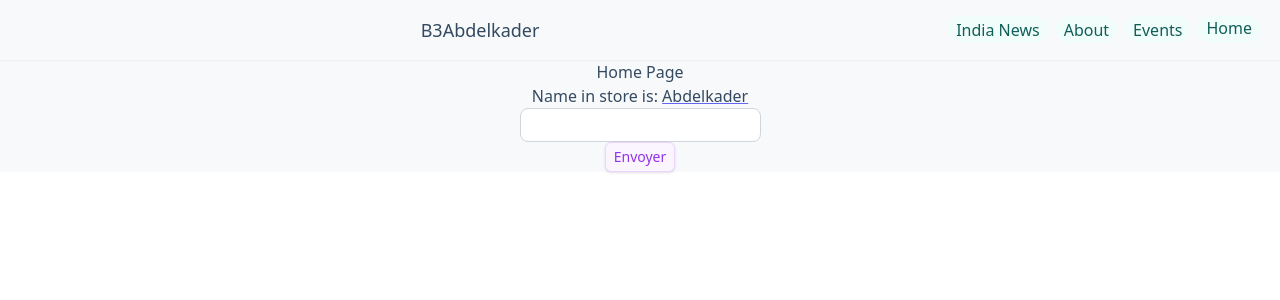
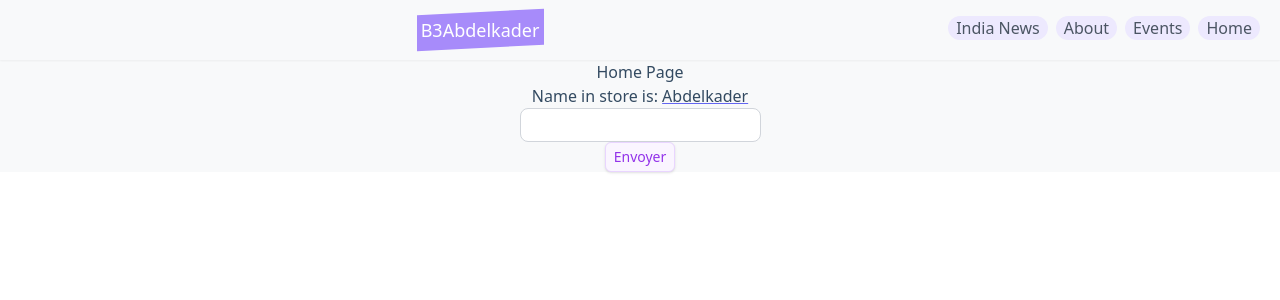
Before and after one commit to B3Abdelkader/vvt, a Vue app: page / in a window 1280 px wide. Shown: the top 300 px of the page. Built offline with nearby package versions, Linux system fonts and the light colour scheme.

Commit message:
some css tailwind o/

```diff
--- a/src/App.vue
+++ b/src/App.vue
@@ -5,62 +5,82 @@
 
 <template>
     <header class="p-4 shadow-sm">
-        <div class="inline-block text-lg"><h1>B3Abdelkader</h1></div>
+        <div class="inline-block text-lg">
+            <h1>
+                <span
+                    class="
+                        before:block
+                        before:absolute
+                        before:-inset-1
+                        before:-skew-y-3
+                        before:bg-violet-400
+                        relative
+                        inline-block
+                    "
+                    ><span class="relative text-white">B3Abdelkader</span></span
+                >
+            </h1>
+        </div>
+
         <router-link
             class="
                 inline-block
                 top-auto
-                text-teal-800
+                text-gray-600
                 float-right
                 rounded-full
                 mx-1
                 px-2
-                bg-teal-50
+                bg-violet-100
+                hover:animate-pulse
             "
             to="/"
-            ><a href="#" class="align-middle"></a>Home</router-link
+            >Home</router-link
         >
         <router-link
             class="
                 inline-block
                 top-auto
-                text-teal-800
+                text-gray-600
                 float-right
                 rounded-full
                 mx-1
                 px-2
-                bg-teal-50
+                bg-violet-100
+                hover:animate-pulse
             "
             to="/events"
-            ><a href="#" class="align-middle">Events</a></router-link
+            >Events</router-link
         >
         <router-link
             class="
                 inline-block
                 top-auto
-                text-teal-800
+                text-gray-600
                 float-right
                 rounded-full
                 mx-1
                 px-2
-                bg-teal-50
+                bg-violet-100
+                hover:animate-pulse
             "
             to="/about"
-            ><a href="#" class="align-middle">About</a></router-link
+            >About</router-link
         >
         <router-link
             class="
                 inline-block
                 top-auto
-                text-teal-800
+                text-gray-600
                 float-right
                 rounded-full
                 mx-1
                 px-2
-                bg-teal-50
+                bg-violet-100
+                hover:animate-pulse
             "
             to="/news"
-            ><a href="#" class="align-middle">India News</a></router-link
+            >India News</router-link
         >
     </header>
     <router-view />
--- a/src/store/index.js
+++ b/src/store/index.js
@@ -3,7 +3,6 @@ import {
 } from "vuex";
 import user from "../store/modules/user.js"
 import EventService from '../services/EventService.js'
-import linq from 'linq'
 
 const store = createStore({
     state: {
--- a/src/views/EventPage.vue
+++ b/src/views/EventPage.vue
@@ -7,21 +7,32 @@
             :event="sEvent"
         />
     </div>
-
+    <div class="flex h-screen">
+<div class="flex m-auto space-x-2">
     <router-link
+    class="flex items-center px-2 py-1 text-gray-400 bg-gray-100 rounded-md hover:bg-violet-200 hover:text-white"
         :to="{ name: 'EventPage', query: { page: page - 1 } }"
         rel="prev"
         v-if="page != 1"
     >
-        Previous Page
+                <svg xmlns="http://www.w3.org/2000/svg" class="w-6 h-6" fill="none" viewBox="0 0 24 24" stroke="currentColor">
+            <path stroke-linecap="round" stroke-linejoin="round" stroke-width="2" d="M11 17l-5-5m0 0l5-5m-5 5h12" />
+        </svg>
     </router-link>
     <router-link
+    class="px-2 py-1 text-gray-400 bg-gray-100 rounded-md hover:bg-violet-200 hover:text-white"
         :to="{ name: 'EventPage', query: { page: page + 1 } }"
         rel="next"
         v-if="page < 12"
     >
-        Next Page
+                <svg xmlns="http://www.w3.org/2000/svg" class="w-6 h-6" fill="none" viewBox="0 0 24 24" stroke="currentColor">
+            <path stroke-linecap="round" stroke-linejoin="round" stroke-width="2" d="M13 7l5 5m0 0l-5 5m5-5H6" />
+        </svg>
     </router-link>
+    </div>
+
+</div>
+
 </template>
 
 <script>
--- a/src/views/IndiaNewsPage.vue
+++ b/src/views/IndiaNewsPage.vue
@@ -23,8 +23,8 @@ export default {
     created() {
         IndiaNewsService.getNews()
             .then((response) => {
-                this.NewsObject = linq.from(response.data.articles).where(x => x.content).toArray()
-                console.log(response.data)
+                this.NewsObject = linq.from(response.data.articles).where(x => x.content).toArray() //je recupere uniquement les articles avec du contenu!
+                console.log(response.data.articles)
             })
             .catch((error) => {
                 console.error(error)
```
